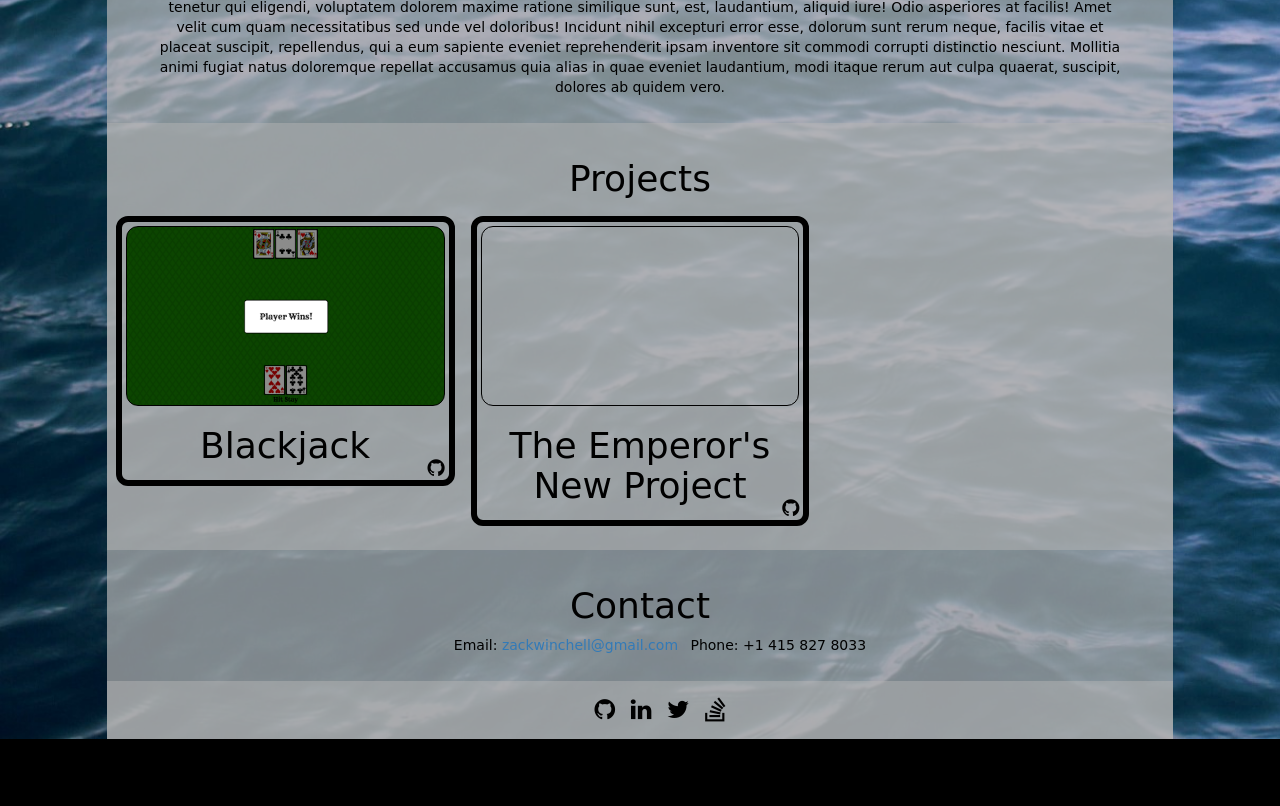
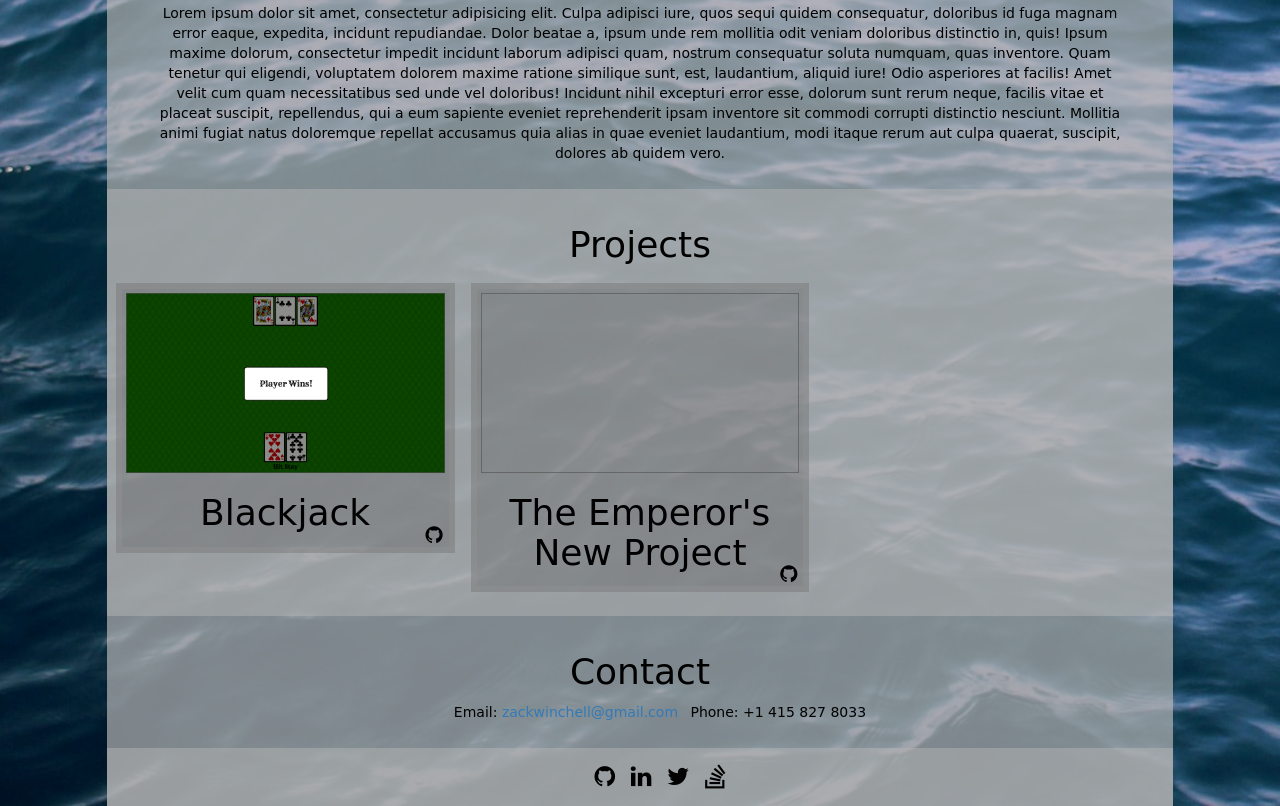
Before and after one commit to Gkjsdll/personal-site-old, a website: page index.html in a window 1280 px wide. Shown: the part 1088-1894 px from the top of the page. Before the commit the page ends 1827 px from the top, so only its background shows below. Drawn offline with nearby package versions, Linux system fonts and the light colour scheme; a web font is replaced by a local one.

Commit message:
pre- css magic

```diff
--- a/index.html
+++ b/index.html
@@ -7,6 +7,7 @@
   <link rel="stylesheet" href="https://maxcdn.bootstrapcdn.com/font-awesome/4.5.0/css/font-awesome.min.css">
   <link href='https://fonts.googleapis.com/css?family=Coda|Forum' rel='stylesheet' type='text/css'>
   <link rel="stylesheet" href="css/style.css">
+  <link rel="shortcut icon" type="image/png" href="images/favicon.png">
 
   <script src="https://cdnjs.cloudflare.com/ajax/libs/angular.js/1.5.0/angular.min.js"></script>
   <script src="main.js"></script>
@@ -16,7 +17,7 @@
   <div class="container-fluid">
     <div class="row">
       <div id="cssMagic" name="cssMagic" class="col-xs-10 col-xs-offset-1">
-        <img src="http://placehold.it/1920x1080?text=CSS+Wizardry+Here" alt="Could not connect to placehold.it">
+        <img src="images/thisSource.png">
       </div>
     </div>
   </div>
--- a/src/sass/style.sass
+++ b/src/sass/style.sass
@@ -40,13 +40,12 @@ body
     padding: 8px
     text-align: center
     .proj-container
-      border: 6px solid black
-      border-radius: 12px
+      border: 6px solid rgba(150, 150, 150, 0.3)
+      background-color: rgba(80, 80, 80, 0.3)
       padding: 4px
       .proj-splash
-        border: 1px solid black
+        border: 1px solid rgba(80, 80, 80, 0.6)
         background-size: 100% 100%
-        border-radius: 12px
     &:first-child
       .proj-splash
         background-image: url("/images/blackjackPlayerWin.png")
@@ -59,7 +58,7 @@ body
       i
         position: absolute
         bottom: 16px
-        right: 18px
+        right: 20px
         font-size: 20px
         color: black
         &:hover
```
Also changed, not shown: css/style.css, images/favicon.png (added), images/thisSource.png (added).
